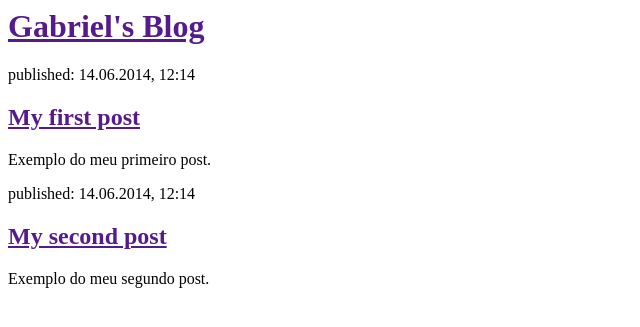
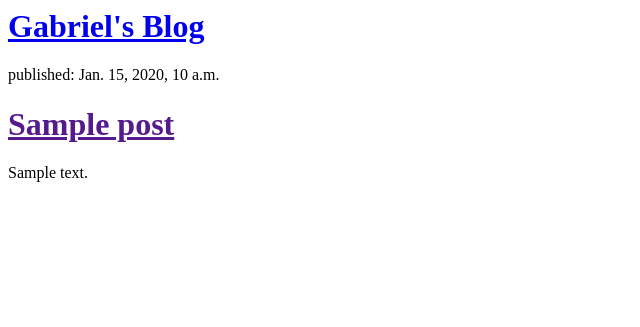
Before and after one commit to GrazianoGabriel/my-first-blog, a Django app: template blog/templates/blog/post_list.html in a window 1280 px wide. Shown: the top 327 px of the page, without its empty margins (0-640 px from the left). Run offline with Django 3.2, Linux system fonts and the light colour scheme; the template is opened without the code that fills it: values that come from a table or form of the project are taken from there, others are empty; tables that the repository leaves empty hold one stand-in row (values such as "Sample post").

Commit message:
Modified templates to display posts from database.

```diff
--- a/blog/templates/blog/post_list.html
+++ b/blog/templates/blog/post_list.html
@@ -4,19 +4,15 @@
     </head>
     <body>
         <div>
-            <h1><a href="">Gabriel's Blog</a></h1>
-        </div>
+    <h1><a href="/">Gabriel's Blog</a></h1>
+</div>
 
-        <div>
-            <p>published: 14.06.2014, 12:14</p>
-            <h2><a href="">My first post</a></h2>
-            <p>Exemplo do meu primeiro post.</p>
-        </div>
-
-        <div>
-            <p>published: 14.06.2014, 12:14</p>
-            <h2><a href="">My second post</a></h2>
-            <p>Exemplo do meu segundo post.</p>
-        </div>
+{% for post in posts %}
+    <div>
+        <p>published: {{ post.published_date }}</p>
+        <h1><a href="">{{ post.title }}</a></h1>
+        <p>{{ post.text|linebreaksbr }}</p>
+    </div>
+{% endfor %}
     </body>
 </html>
--- a/blog/views.py
+++ b/blog/views.py
@@ -1,4 +1,7 @@
 from django.shortcuts import render
+from django.utils import timezone
+from .models import Post
 
 def post_list(request):
-    return render(request, 'blog/post_list.html', {})
+    posts = Post.objects.filter(published_date__lte=timezone.now()).order_by('published_date')
+    return render(request, 'blog/post_list.html', {'posts': posts})
```
